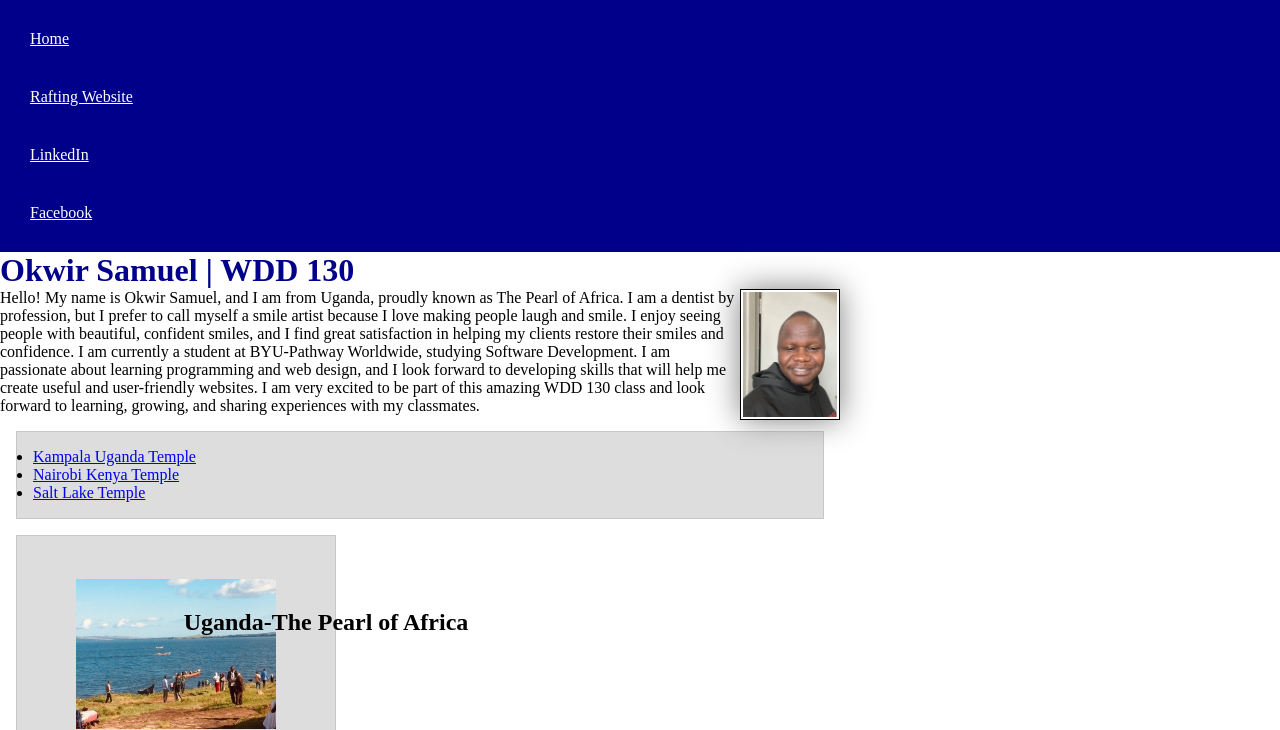
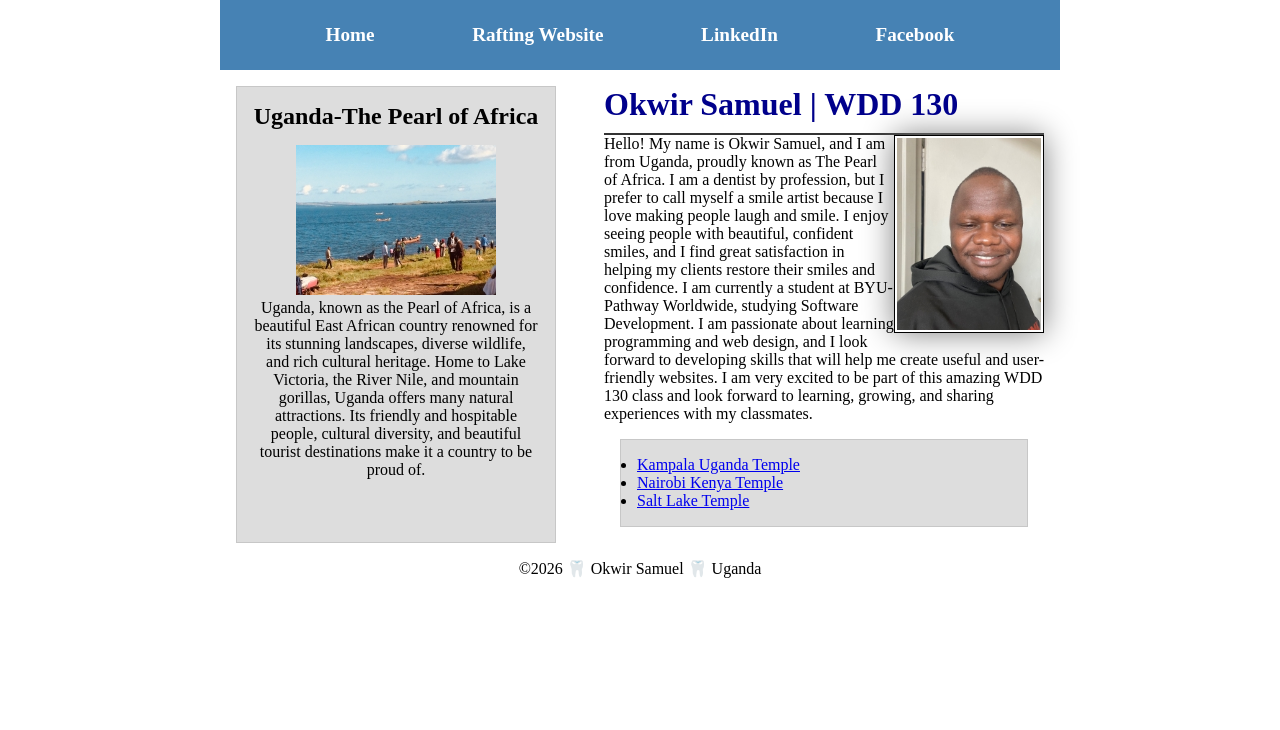
Before and after one commit to tsokwir/wdd130, a plain HTML site: page index.html in a window 1280 px wide. Shown: the top 730 px of the page. Drawn offline with Linux system fonts and the light colour scheme.

Commit message:
# Modified: index.html # Modified: styles.css

```diff
--- a/index.html
+++ b/index.html
@@ -19,6 +19,7 @@
             <a href="https://facebook.com" target="_blank">Facebook</a>
         </nav>
     </header>
+    <div class="grid">
         <main>
             <h1>Okwir Samuel | WDD 130</h1>
             <img src="images/profile.jpg" alt="Hello, my name is Okwir Samuel" width="200">
@@ -33,10 +34,9 @@
         <aside class="box">
             <h2>Uganda-The Pearl of Africa</h2>
             <img src="images/kampala.jpg" alt="A view of Lake Victoria, Uganda">
-        <p>## My Country – Uganda, the Pearl of Africa Uganda is a beautiful country located in East Africa, famously known as **the Pearl of Africa** because of its natural beauty, rich culture, friendly people, and amazing wildlife. It is blessed with beautiful landscapes, green hills, fertile soils, rivers, lakes, and a variety of wildlife. Uganda is also home to Lake Victoria, the source of the River Nile, and the famous mountain gorillas in Bwindi Impenetrable National Park.
-            Uganda has a rich cultural heritage, with many tribes, languages, traditional foods, music, and dances. Its people are known for their hospitality, kindness, and welcoming spirit. The country also has beautiful tourist attractions, including Murchison Falls National Park, Queen Elizabeth National Park, and the Rwenzori Mountains.
-            I am proud to come from Uganda, the Pearl of Africa, a country blessed with natural beauty, cultural diversity, and wonderful people.</p>
+            <p>Uganda, known as the Pearl of Africa, is a beautiful East African country renowned for its stunning landscapes, diverse wildlife, and rich cultural heritage. Home to Lake Victoria, the River Nile, and mountain gorillas, Uganda offers many natural attractions. Its friendly and hospitable people, cultural diversity, and beautiful tourist destinations make it a country to be proud of.</p>
         </aside>
+    </div>
     <footer>
         <p>©2026 🦷 Okwir Samuel 🦷 Uganda</p>
     </footer>
--- a/styles/styles.css
+++ b/styles/styles.css
@@ -6,25 +6,35 @@
 
 main {
     max-width: 840px;
+    grid-column: 2/3;
+    margin: 1rem;
 }
 
 nav {
-    background-color: darkblue;
-    padding: 10px;
+    background-color: steelblue;
+    padding: 1rem;
+    display: flex;
+    justify-content: space-evenly;
+    align-items: center;
 }
 
 nav a {
-    color: white;
     display: block;
-    padding: 20px;
+    padding: 0.5rem;
+    text-decoration: none;
+    font-size: 1.2rem;
+    font-weight: 700;
+    color: #fff;/% shorthand for white %/
 }
 
 h1 {
     color: darkblue;
+    border-bottom: 2px solid #333;
+    padding-bottom: 10px;
 }
 
 main img {
-    width: 100px;
+    width: 150px;
     max-width: 840px;
     height: auto;
     border: 1px solid black;
@@ -39,13 +49,20 @@ p {
 
 aside h2 {
     position: relative;
-    top: 57px;
-    left: 150px;
+    margin-bottom: 15px;
+    text-align: center;
+}
+
+h2 {
+    text-align: center;
 }
 
 aside {
-    width: 20em;
     text-align: center;
+    width: 20rem;
+    position: relative;
+    grid-column: 1/2;
+    grid-row: 1/2;
 }
 
 aside img {
@@ -67,3 +84,18 @@ footer {
     background-color: #ddd;
     color: #000;
 }
+
+header,
+.grid,
+footer {
+    max-width: 840px;
+    margin: 0 auto;
+}
+
+.grid {
+    display: grid;
+    grid-template-columns: 1fr 3fr;
+    gap: 1rem;
+    max-width: 840px;
+    margin: 0 auto;
+}
```
Lines whose indentation alone changed are shown as unchanged.
